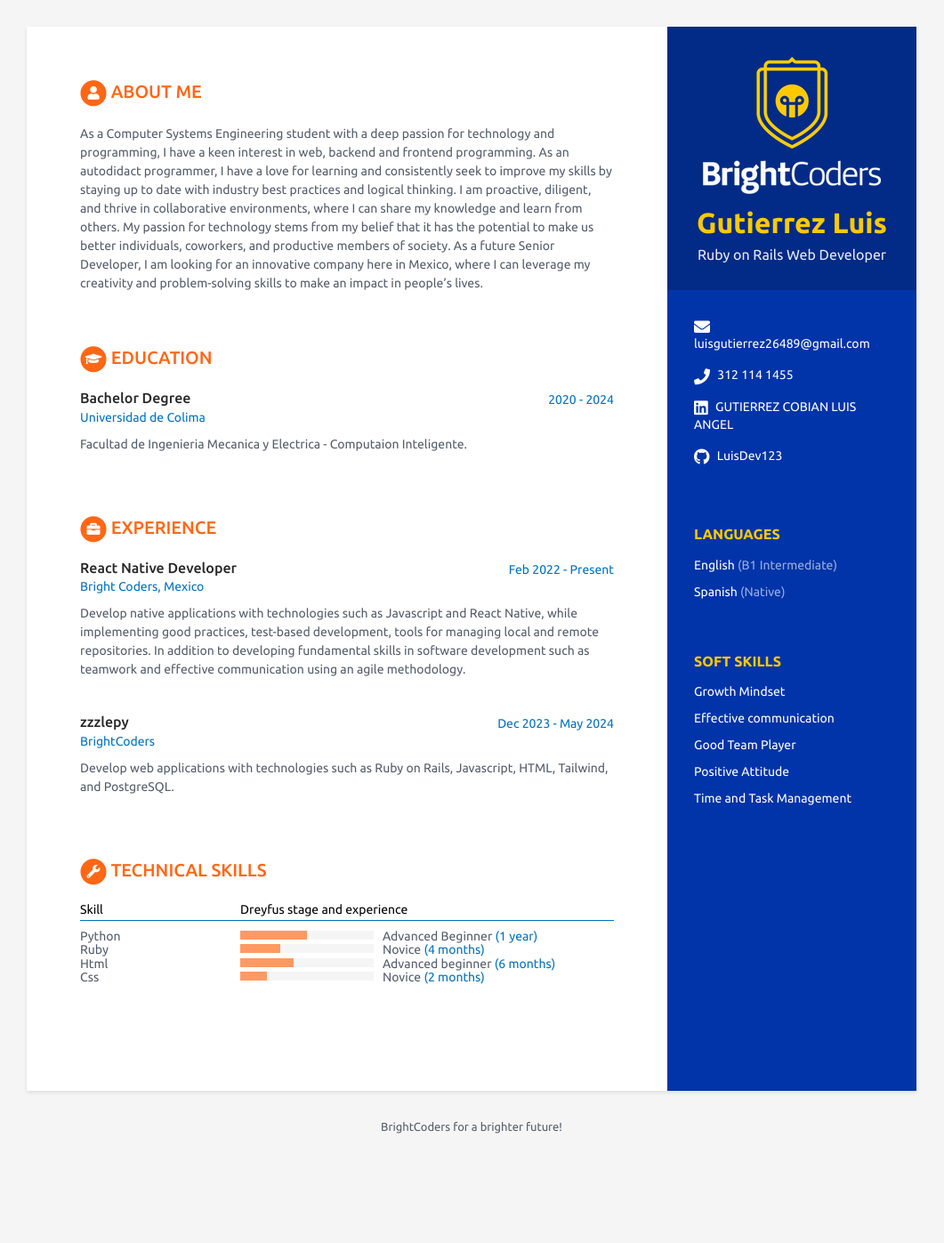
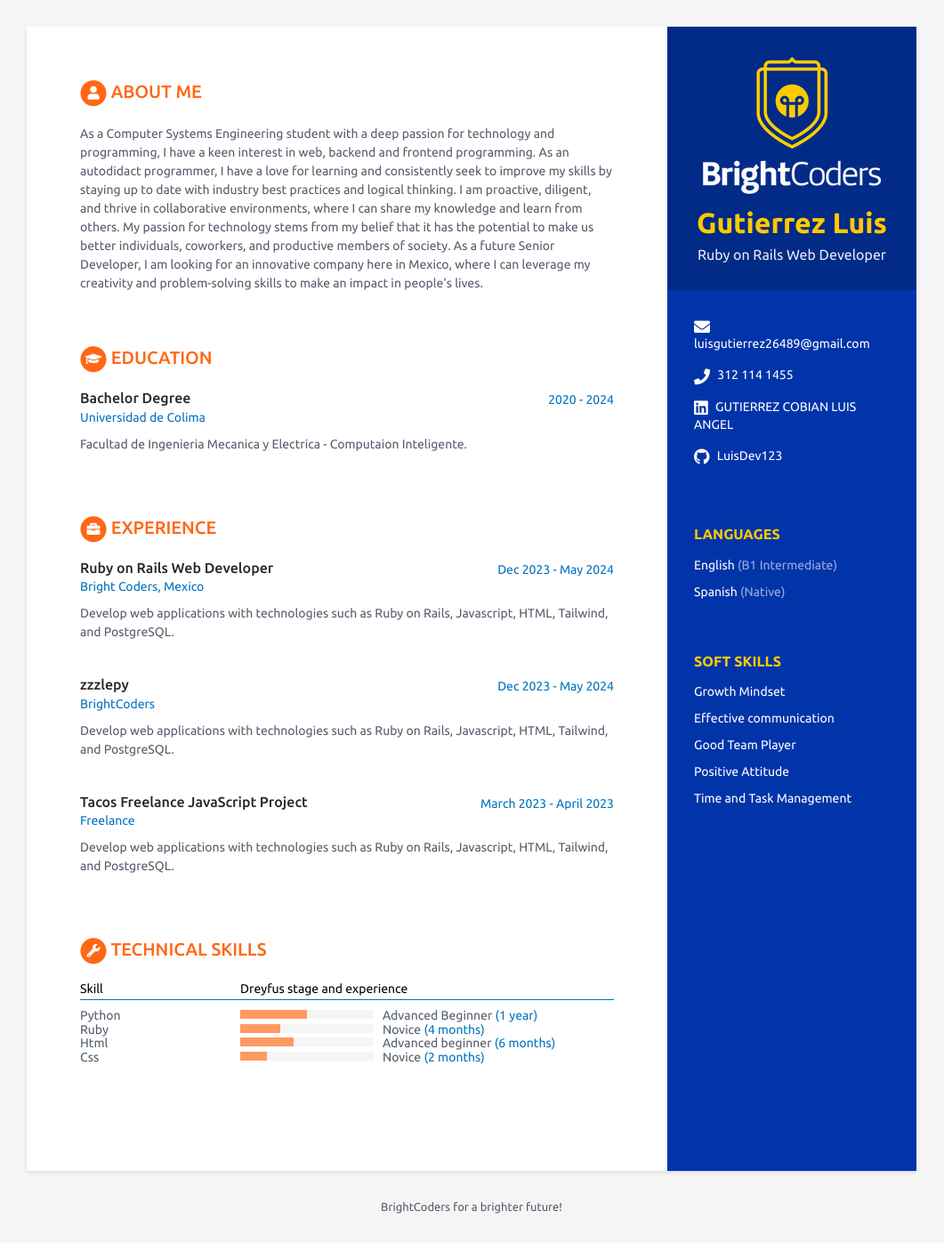
Before and after one commit to BrightCoders-Institute/scorecard-DevLuis123, a Jekyll site: the page built from index.html, in a window 1280 px wide. Shown: the whole page at 89% size, without its empty margins (110-1171 px from the left). Built offline with Jekyll 4.4.1, drawn with Linux system fonts in a browser that asks for light colours; before the commit the page ends 1307 px from its top, so only the background shows below that.

Commit message:
experiences update

```diff
--- a/_data/data.yml
+++ b/_data/data.yml
@@ -73,18 +73,21 @@ educationcomplete:
 
 # Registra aquí tu experiencia. Agrega o elimina según sea necesario
 experiences:
-  - role: React Native Developer
-    time: Feb 2022 - Present
+  - role: Ruby on Rails Web Developer
+    time: Dec 2023 - May 2024
     company: Bright Coders, Mexico
     details: |
-      Develop native applications with technologies such as Javascript and React Native,
-      while implementing good practices, test-based development, tools for managing local
-      and remote repositories. In addition to developing fundamental skills in software development
-      such as teamwork and effective communication using an agile methodology.
+      Develop web applications with technologies such as Ruby on Rails, Javascript, HTML, Tailwind, and PostgreSQL.
 
   - role: zzzlepy
     time: Dec 2023 - May 2024
     company: BrightCoders
+    details: |
+      Develop web applications with technologies such as Ruby on Rails, Javascript, HTML, Tailwind, and PostgreSQL.
+
+  - role: Tacos Freelance JavaScript Project
+    time: March 2023 - April 2023
+    company: Freelance
     details: |
       Develop web applications with technologies such as Ruby on Rails, Javascript, HTML, Tailwind, and PostgreSQL.
 
```
